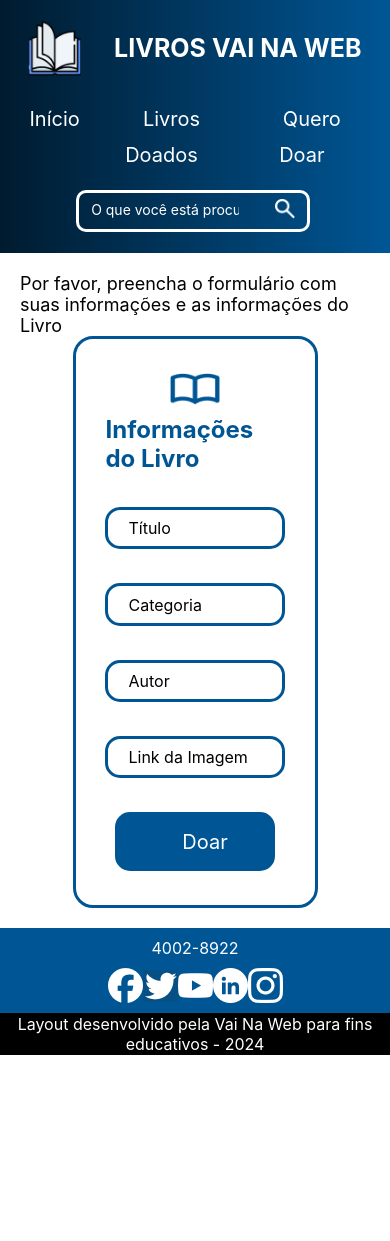
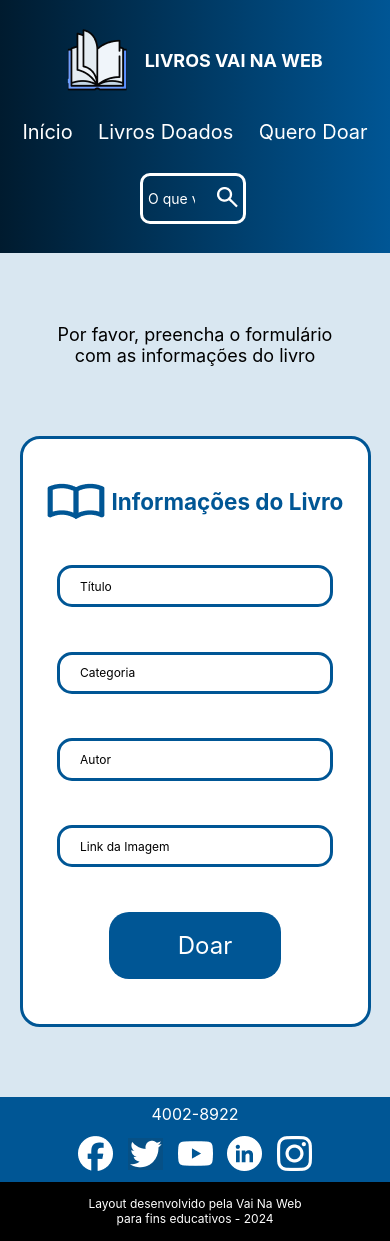
Before and after one commit to bronzefloo/desafiofinal, a React (Vite) app: page /querodoar in a window 390 px wide. Before the commit the page ends 1055 px from the top, so only its background shows below. Built offline with nearby package versions, Linux system fonts and the light colour scheme.

Commit message:
commit final

```diff
--- a/src/Components/footer/footer.module.scss
+++ b/src/Components/footer/footer.module.scss
@@ -22,24 +22,21 @@
     color: #fff;
 }
 
-@media (max-width: 768px) {
+@media (max-width: 780px) {
 
-.contatosFooter {
-    flex-direction: column;
-    height: 10vh;
-    text-align: center;
-    padding: 10px 0;
+    .contatosFooter {
+        flex-direction: column;
+
+        nav {
+            width: 60%;
+        }
     }
+    .copyright {
+        font-size: 12px;
 
-.contatosFooter nav {
-    width: 10%;
-    margin-top: 10px;
-    justify-content: center;
-
+        p {
+            width: 60%;
+            text-align: center;
+        }
     }
-.copyright {
-    height: 5vh;
-    align-items: center;
-    text-align: center;
-    }
-  }
+}
--- a/src/Components/header/Header.jsx
+++ b/src/Components/header/Header.jsx
@@ -14,7 +14,7 @@ export default function Header(){
         <img src={logolivro}
         alt="Imagem de um livro aberto"
         />
-         <h1>LIVROS VAI NA WEB</h1>
+        <h1>LIVROS VAI NA WEB</h1>
         </section>
         <nav className= {s.navHeader}>
             <ul>
@@ -50,7 +50,7 @@ export default function Header(){
         <Route path="/" element= {<Inicio />} />
         <Route path="/livrosdoados" element= {<LivrosDoados />} />
         <Route path="/querodoar" element= {<QueroDoar />} />
-      </Routes>
+    </Routes>
         </BrowserRouter>
     );
 }
--- a/src/Components/header/header.module.scss
+++ b/src/Components/header/header.module.scss
@@ -3,27 +3,23 @@
   display: flex;
   justify-content: space-between;
   align-items: center;
-    height: 20vh;
+  height: 23vh;
 }
 
   .logoHeader {
   display: flex;
-    width: 20%;
+  align-items: center;
   justify-content: space-around;
-    align-items: center;
-
-    img {
-      width: 20%;
-    }
+  width: 25%;
 
   h1 {
-      font-size: 21px;
-      color: #fff;
+  color: #ffff;
+  font-size: 18px;
 }
   }
 
   .navHeader {
-    width: 31%;
+    width: 30%;
 
     ul {
       display: flex;
@@ -35,6 +31,11 @@
       color: #fff;
       font-size: 20px;
       text-decoration: none;
+
+      &:hover {
+        color: #005695;
+        transition: 0.2s;
+      }
     }
   }
 
@@ -42,11 +43,12 @@
     border: solid #fff;
     border-radius: 10px;
     margin-right: 1%;
-    width: 20%;
+    width: 27%;
     height: 6vh;
     display: flex;
     justify-content: space-around;
     align-items: center;
+
 
     input {
       background-color: transparent;
@@ -69,55 +71,19 @@
 
 @media (max-width: 780px) {
 .header {
-  display: flex;
-  height: 30vh;
   justify-content: space-evenly;
   flex-direction: column;
+  height: 30vh;
+  align-items: center;
     }
-
   .logoHeader {
-  width: 90%;
-  justify-content: space-around;
-
-  img {
-  width: 15%;
+  width: 70%;
   }
-
-  h1 {
-  font-size: 25px;
-  margin-left: 15px;
+  .navHeader {
+  width: 95%;
   }
-}
-
-.navHeader {
-  width: 90%;
-  text-align: center;
-  justify-content: space-around;
-
-ul {
-  font-size: 30px;
-  justify-content: space-evenly;
-  text-align: center;
-}
-
-.link {
-  font-size: 20px;
-  padding: 10px;
+  .barraDeBusca {
+  display: none;
 
   }
 }
-
-.barradepesquisa {
-  width: 60%;
-  height: 5vh;
-
-  input {
-  width: 70%;
-  font-size: 12px;
-}
-
-  button img {
-  width: 20px;
-    }
-  }
-  }
--- a/src/pages/livrosdoados/LivrosDoados.jsx
+++ b/src/pages/livrosdoados/LivrosDoados.jsx
@@ -1,22 +1,39 @@
 import livrodoado from '../../assets/livrodoado.png'
 import s from './livrosdoados.module.scss'
+import { useState, useEffect } from 'react'
+import axios from 'axios'
+
+
 export default function LivrosDoados(){
+
+    const [livros, setLivros] = useState([]) // serve para armazenar os livros que vem da API
+    const puxarLivros = async() => {
+        const resposta = await axios.get("https://api-livros-pmuh.onrender.com/livros")
+        setLivros(resposta.data)
+    }
+
+    useEffect(()=>{
+        puxarLivros()
+    }, [])
+
+
     return(
         <section className={s.SectionLivrosDoados}>
             <h2>Livros Doados</h2>
-            <div className={s.Livros}>
-                <section>
-                    <img src={livrodoado} alt="Imagem de capa do livro 'O protagonista" />
-                    <div>
-                    <h3>O Protagonista</h3>
-                    <p>Susanne Andrade</p>
-                    <p>Ficção</p>
-                    </div>
-
-                </section>
-            </div>
+            <section className={s.Livros}>
+                {
+                    livros.map((item) => {
+                        return(
+                            <section>
+                                <img src={item.image_url} alt={`Titulo do livro ${item.titulo}`} />
+                                <h3>{item.titulo}</h3>
+                                <p>{item.autor}</p>
+                                <p>{item.categoria}</p>
+                            </section>
+                        )
+                    })
+                }
+            </section>
         </section>
-
     )
-
 }
--- a/src/pages/livrosdoados/livrosdoados.module.scss
+++ b/src/pages/livrosdoados/livrosdoados.module.scss
@@ -1,47 +1,98 @@
-.SectionLivrosDoados{
-    height: 75vh;
+.SectionLivrosDoados {
     display: flex;
     flex-direction: column;
     align-items: center;
     justify-content: space-evenly;
+    height: 80vh;
+    padding: 2rem;
+    overflow: hidden;
 
-    h2{
+}
+
+.SectionLivrosDoados h2 {
     font-size: 24px;
+    height: 5vh;
+    display: flex;
+    justify-content: center;
 }
+
+.Livros {
+    width: 70%;
+    display: flex;
+    flex-wrap: wrap;
+    justify-content: space-evenly;
+    margin-bottom: 2rem;
+    overflow-y: 1s;
+    overflow-x: hidden;
+    max-height: 60vh;
+    padding-right: 10px;
 }
-.Livros{
-    width: 90%;
-    height: 60vh;
-    section {
+
+.Livros::-webkit-scrollbar {
+    width: 8px;
+}
+
+.Livros::-webkit-scrollbar-thumb {
+    background: #006595;
+    border-radius: 10px;
+}
+
+.Livros section {
     border: solid #006595;
     border-radius: 20px;
-        width: 18%;
-        height: 40vh;
+    width: 20%;
+    height: 50vh;
     display: flex;
     flex-direction: column;
     align-items: center;
     justify-content: space-evenly;
+    margin: 1rem 0;
+    padding: 1rem;
+    box-shadow: 3px 3px 10px rgba(0, 0, 0, 0.2);
+    transition: transform 0.3s ease-in-out;
 }
-    div{
+
+.Livros section:hover {
+    transform: scale(1.05);
+
+    img {
+    width: 60%;
+}
+
+    h3 {
+    font-size: 16px;
+    text-align: center;
+}
+    p {
+    font-size: 12px;
     text-align: center;
 }
 }
 
 @media (max-width: 780px) {
-
     .SectionLivrosDoados {
-    display: flex;
-    flex-direction: column;
-    align-items: center;
+        height: 80vh;
+        justify-content: space-around;
     }
 
     .Livros {
-    flex-direction: column;
-    align-items: center;
-    width: 40%;
+        width: 90%;
+        max-height: 50vh;
+    }
 
-    section {
-    width: 90%;
+    .Livros section {
+        width: 80%;
+        height: 40vh;
     }
 }
+    .Livros section img {
+        width: 50%;
     }
+
+    .Livros section h3 {
+        font-size: 14px;
+    }
+
+    .Livros section p {
+        font-size: 10px;
+    }
--- a/src/pages/queroDoar/QueroDoar.jsx
+++ b/src/pages/queroDoar/QueroDoar.jsx
@@ -37,7 +37,7 @@ export default function QueroDoar(){
 
     return(
         <section className={s.queroDoarSection}>
-            <p>Por favor, preencha o formulário com suas informações e as informações do Livro</p>
+            <p>Por favor, preencha o formulário com as informações do livro</p>
             <form onSubmit={(e)=>e.preventDefault()}>
                 <div>
                     <img src={livroaberto} alt="ícone de um livro aberto" />
--- a/src/pages/queroDoar/querodoar.module.scss
+++ b/src/pages/queroDoar/querodoar.module.scss
@@ -4,8 +4,10 @@
     flex-direction: column;
     justify-content: space-evenly;
     align-items: center;
+    background-color: #d9e7f1;
     p{
         font-size: 20px;
+
     }
 }
 form{
@@ -17,6 +19,7 @@ form{
     flex-direction: column;
     justify-content: space-evenly;
     align-items: center;
+    background-color: #fff;
 
     div{
         display: flex;
@@ -24,6 +27,7 @@ form{
         justify-content:space-evenly;
         align-items: center;
         color: #005695;
+
     }
     input{
         width: 80%;
@@ -31,6 +35,8 @@ form{
         border: solid #005695;
         border-radius: 15px;
         padding-left: 20px;
+        font-size: 12px;
+        color: #000;
         &::placeholder{
             color: #000;
         }
@@ -42,45 +48,28 @@ form{
     font-size: 24px;
     background-color: #005695;
     color: #fff;
+    border: none;
+    border-radius: 20px;
     cursor: pointer;
+    transition: 0.2s;
+    &:hover{
+        background-color: #006595;
+    }
 }
 
-@media (max-width: 768px) {
+@media (max-width: 780px) {
+    .queroDoarSection{
+        height: 100vh;
+        justify-content: space-evenly;
 
-.queroDoarSection {
-    height: 80vh;
-    padding: 20px;
-
-    p {
-    font-size: 18px;
+        p{
+            font-size: 18px;
+            text-align: center;
+            width: 80%;
+        }
     }
+    form {
+        width: 90%;
+        font-size: 15px;
     }
-
-form {
-    height: 70vh;
-    width: 70%;
-    padding: 20px;
-    gap: 20px;
-
-    div {
-    flex-direction: column;
-    gap: 10px;
-
-    img {
-    width: 50px;
-        }
-      }
-
-    input {
-        width: 90%;
-        height: 5vh;
-        font-size: 16px;
-      }
-    }
-
-    .buttonDoar {
-      width: 80%;
-      height: 7vh;
-      font-size: 20px;
-    }
-  }
+}
```
Lines whose indentation alone changed are shown as unchanged.
